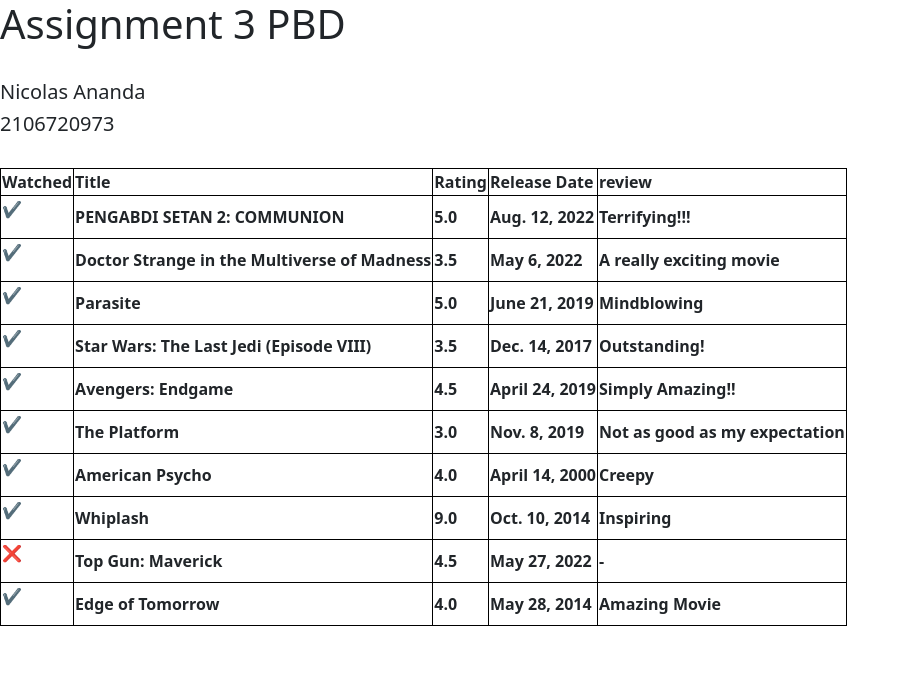
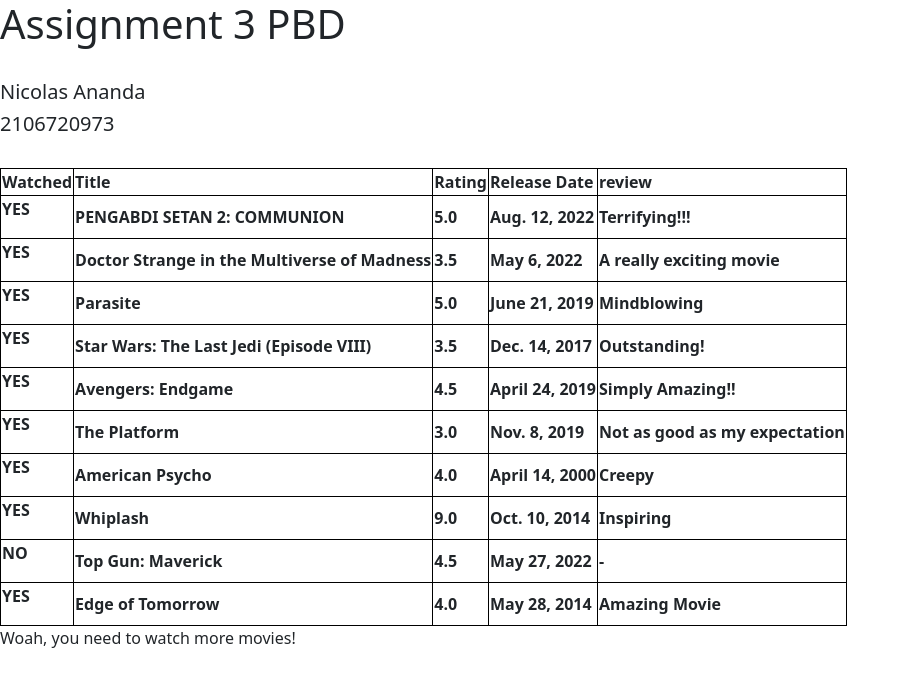
Before and after one commit to nicolasananda/assignment2pbp, a Django app: page /mywatchlist/ in a window 1280 px wide. Shown: the top 687 px of the page, without its empty margins (0-910 px from the left). Run offline with Django 4.2, Linux system fonts and the light colour scheme; data comes from the database, SQL or seed files in the repository; lists and menus that the app fills with data are empty.

Commit message:
Update mywatchlist.html

```diff
--- a/mywatchlist/templates/mywatchlist.html
+++ b/mywatchlist/templates/mywatchlist.html
@@ -32,8 +32,8 @@
     <tr>
         <tbody>
             <th>
-              {% if item.watched %}<p class="watched">✔️</p>
-              {% else %}<p class="not">❌</p>{% endif %}
+              {% if item.watched %}<p class="watched">YES</p>
+              {% else %}<p class="not">NO</p>{% endif %}
 
             </th>
             <th>{{item.title}}</th>
@@ -44,9 +44,12 @@
     </tr>
     {% endfor %}
   </table>
-  <h5>
 
-  </h5>
  </body>
+  {% if watched > unwatched %}
+  <p>Congratulations, you have watched a lot of movies!</p>
+  {% else %}
+  <p>Woah, you need to watch more movies!</p>
+  {% endif %}
 
  {% endblock content %}
```
